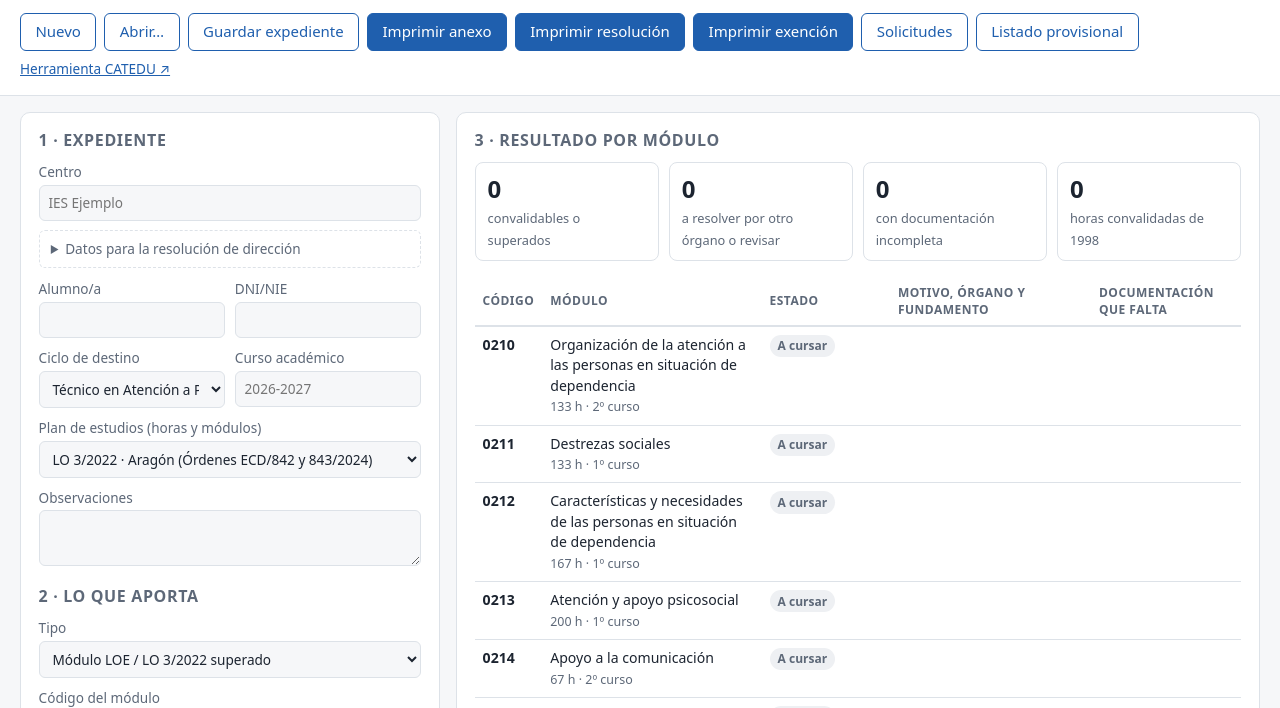
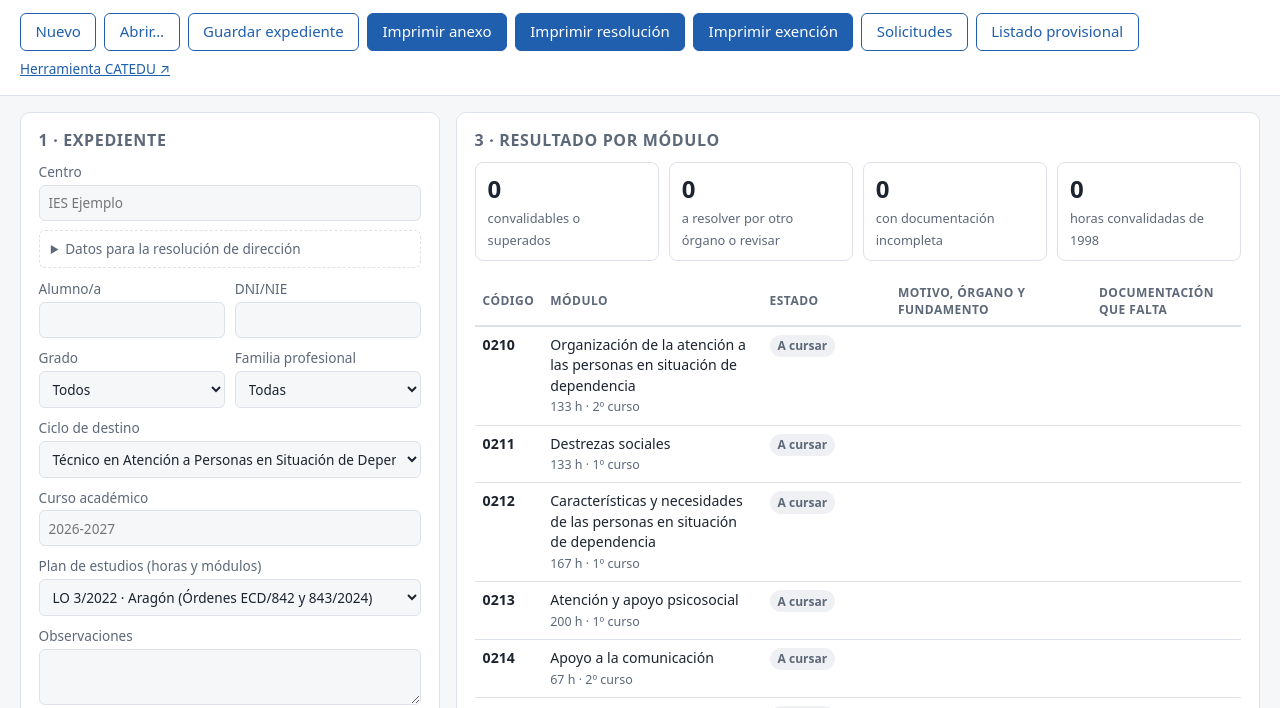
Before and after one commit to slaptot/convalidaciones-fp, a plain HTML site: page index.html in a window 1280 px wide. Shown: the part 71-779 px from the top of the page. Drawn offline with Linux system fonts and the light colour scheme.

Commit message:
Filtrado de ciclos por grado y familia profesional
Paso previo a cargar todos los ciclos de Aragón: el selector de ciclo se
filtra por grado (básico, medio, superior) y por familia. Solo se ofrecen los
grados y las familias que tienen ciclos cargados, y al cambiar de grado se
descarta la familia que deje de tener ciclos.

Co-Authored-By: Claude Opus 5 <noreply@anthropic.com>

```diff
--- a/index.html
+++ b/index.html
@@ -53,9 +53,12 @@
         <label>DNI/NIE <input id="dni" autocomplete="off"></label>
       </div>
       <div class="fila">
-        <label>Ciclo de destino <select id="ciclo"></select></label>
-        <label>Curso académico <input id="curso" placeholder="2026-2027"></label>
+        <label>Grado <select id="grado"></select></label>
+        <label>Familia profesional <select id="familia"></select></label>
       </div>
+      <label>Ciclo de destino <select id="ciclo"></select></label>
+      <p class="pista" id="aviso-catalogo" hidden></p>
+      <label>Curso académico <input id="curso" placeholder="2026-2027"></label>
       <label>Plan de estudios (horas y módulos)
         <select id="ambito">
           <option value="aragon">LO 3/2022 · Aragón (Órdenes ECD/842 y 843/2024)</option>
--- a/js/app.js
+++ b/js/app.js
@@ -28,7 +28,7 @@
   let state = cargar() || nuevo();
 
   function nuevo() {
-    return { centro: '', membrete: '', localidad: '', director: '', fecha_res: '', titularidad: 'publico', provincia: 'Zaragoza', adscrito: '', alumno: '', dni: '', curso: '', ciclo: Object.keys(CICLOS)[0], ambito: 'aragon', aportaciones: [], notas: '' };
+    return { centro: '', membrete: '', localidad: '', director: '', fecha_res: '', titularidad: 'publico', provincia: 'Zaragoza', adscrito: '', grado: '', familia: '', alumno: '', dni: '', curso: '', ciclo: Object.keys(CICLOS)[0], ambito: 'aragon', aportaciones: [], notas: '' };
   }
   function cargar() {
     try { return JSON.parse(localStorage.getItem(KEY)); } catch { return null; }
@@ -43,13 +43,46 @@
   // Un módulo puede llamarse distinto según el plan de estudios
   const nombreModulo = (m, amb) => (m.nombres && m.nombres[amb]) || m.nombre;
 
+  // ---------- Catálogo de ciclos: grado y familia ----------
+  const GRADOS = { basico: 'Grado básico', medio: 'Grado medio', superior: 'Grado superior' };
+
+  const familiasDisponibles = (grado) => [...new Set(Object.values(CICLOS)
+    .filter((c) => !grado || c.ciclo.grado === grado)
+    .map((c) => c.ciclo.familia))].sort((a, b) => a.localeCompare(b, 'es'));
+
+  const ciclosFiltrados = () => Object.entries(CICLOS)
+    .filter(([, c]) => (!state.grado || c.ciclo.grado === state.grado)
+      && (!state.familia || c.ciclo.familia === state.familia))
+    .sort((a, b) => a[1].ciclo.nombre.localeCompare(b[1].ciclo.nombre, 'es'));
+
+  function pintarFiltros() {
+    const gradosConCiclos = [...new Set(Object.values(CICLOS).map((c) => c.ciclo.grado))];
+    $('#grado').innerHTML = `<option value="">Todos</option>` + Object.entries(GRADOS)
+      .filter(([k]) => gradosConCiclos.includes(k))
+      .map(([k, v]) => `<option value="${k}">${v}</option>`).join('');
+    $('#grado').value = state.grado || '';
+
+    const fams = familiasDisponibles(state.grado);
+    if (state.familia && !fams.includes(state.familia)) state.familia = '';
+    $('#familia').innerHTML = `<option value="">Todas</option>`
+      + fams.map((f) => `<option value="${h(f)}">${h(f)}</option>`).join('');
+    $('#familia').value = state.familia || '';
+
+    const lista = ciclosFiltrados();
+    $('#ciclo').innerHTML = lista
+      .map(([id, c]) => `<option value="${id}">${h(c.ciclo.nombre.replace(/\s*\(LOGSE\)$/, ''))} · ${h(codigoCiclo(c))}${c.ciclo.plan === 'LOGSE' ? ' (LOGSE)' : ''}</option>`)
+      .join('');
+    if (!lista.some(([id]) => id === state.ciclo) && lista.length) state.ciclo = lista[0][0];
+    $('#ciclo').value = state.ciclo;
+
+    const aviso = $('#aviso-catalogo');
+    aviso.hidden = lista.length > 0;
+    aviso.textContent = lista.length ? '' : 'Todavía no hay ciclos cargados con ese grado y esa familia.';
+  }
+
   // ---------- Formulario de expediente ----------
   function pintarCabecera() {
-    const sel = $('#ciclo');
-    sel.innerHTML = Object.entries(CICLOS)
-      .map(([id, c]) => `<option value="${id}">${h(c.ciclo.nombre.replace(/\s*\(LOGSE\)$/, ''))} (${h(c.ciclo.grado)}${c.ciclo.plan === 'LOGSE' ? ', LOGSE' : ''})</option>`)
-      .join('');
-    sel.value = state.ciclo;
+    pintarFiltros();
     $('#centro').value = state.centro || '';
     $('#membrete').value = state.membrete || '';
     $('#localidad').value = state.localidad || '';
@@ -754,6 +787,14 @@
         guardar(); pintarResultados();
       });
     }
+    for (const id of ['grado', 'familia']) {
+      $('#' + id).addEventListener('change', (e) => {
+        state[id] = e.target.value;
+        pintarFiltros();
+        pintarFormAlta();
+        refrescar();
+      });
+    }
     $('#ciclo').addEventListener('change', (e) => {
       if (state.aportaciones.some((a) => a.tipo === 'modulo_logse') &&
           !confirm('Las aportaciones de títulos anteriores dependen del ciclo y se eliminarán. ¿Continuar?')) {
```
